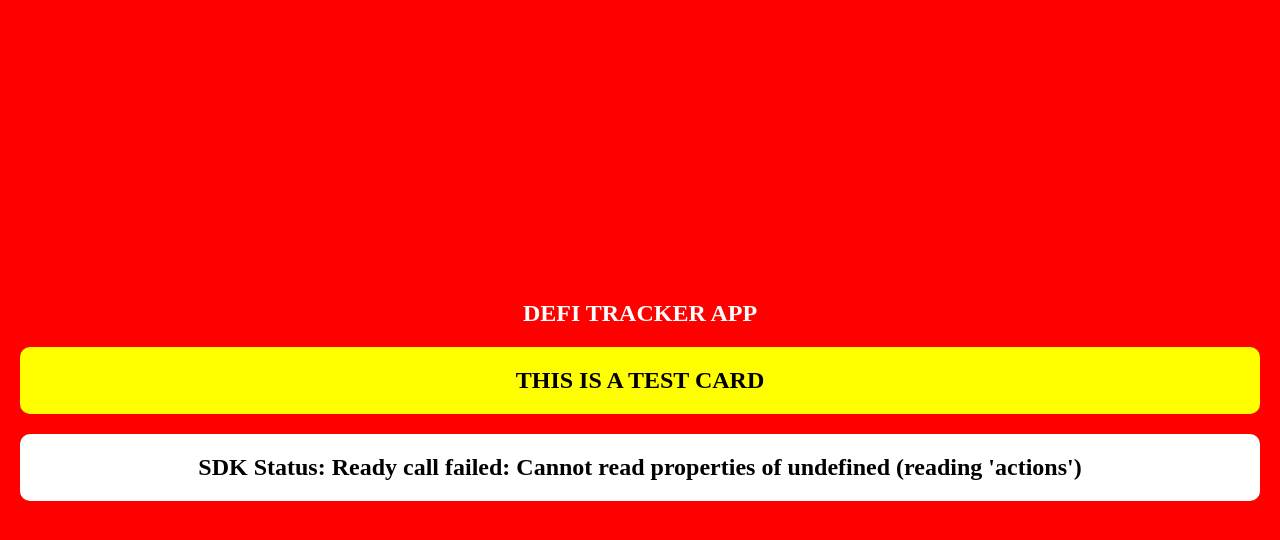
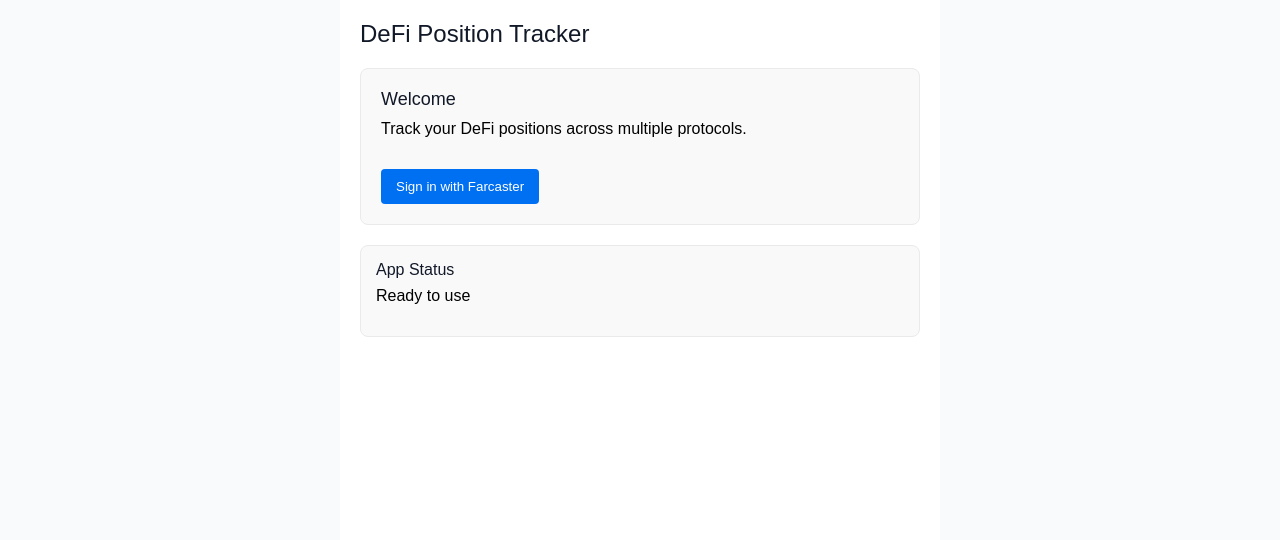
Before and after one commit to SVVVG3/defi-tracker-mini-app, a Next.js app: page / in a window 1280 px wide. Shown: the top 540 px of the page. Built offline with nearby package versions, Linux system fonts and the light colour scheme.

Commit message:
fix: create SSR-friendly static page with immediate ready() call

```diff
--- a/src/pages/index.tsx
+++ b/src/pages/index.tsx
@@ -1,37 +1,36 @@
-import { useEffect, useState } from 'react';
+import { useEffect } from 'react';
 import Head from 'next/head';
 
+// This is a static page that will load quickly before any JavaScript
 export default function Home() {
-  const [sdkStatus, setSdkStatus] = useState('Not yet loaded');
+  // Mount effect for client-side initialization
+  useEffect(() => {
+    // Try to initialize SDK in a non-blocking way
+    const initSDK = async () => {
+      try {
+        const { sdk } = await import('@farcaster/frame-sdk');
 
-  // Initialize SDK after content is visible
-  useEffect(() => {
-    // Add a delay to ensure content renders first
-    const timer = setTimeout(async () => {
-      try {
-        // Load SDK only after content is visible
-        const { sdk } = await import('@farcaster/frame-sdk');
-        setSdkStatus('SDK loaded, calling ready()');
-
-        // Call ready
+        // Call ready immediately - the KEY is to call it as early as possible
+        // Not waiting for any state changes or checks
         try {
           await sdk.actions.ready({ disableNativeGestures: true });
-          setSdkStatus('Ready called successfully');
+          console.log('Ready called');
         } catch (e) {
-          setSdkStatus('Ready call failed: ' + (e instanceof Error ? e.message : String(e)));
+          console.error('Ready call failed:', e);
         }
       } catch (e) {
-        setSdkStatus('Failed to load SDK: ' + (e instanceof Error ? e.message : String(e)));
+        console.error('Failed to load SDK:', e);
       }
-    }, 1000); // 1 second delay
+    };
 
-    return () => clearTimeout(timer);
+    // Start initializing without blocking rendering
+    initSDK();
   }, []);
 
   return (
     <>
       <Head>
-        <title>DeFi Position Tracker | Farcaster Mini App</title>
+        <title>DeFi Position Tracker</title>
         <meta name="description" content="Track your DeFi positions on Base chain" />
         <meta name="viewport" content="width=device-width, initial-scale=1, maximum-scale=1, user-scalable=no, viewport-fit=cover" />
         <meta name="fc:frame" content={JSON.stringify({
@@ -50,40 +49,49 @@
         })} />
       </Head>
 
-      {/* Ultra simple content with inline styles */}
+      {/* Pre-rendered HTML structure - this will be visible before any JS loads */}
       <div style={{
         padding: '20px',
-        backgroundColor: '#FF0000',
-        color: 'white',
-        fontSize: '24px',
-        fontWeight: 'bold',
-        minHeight: '100vh',
-        textAlign: 'center',
-        display: 'flex',
-        flexDirection: 'column',
-        justifyContent: 'center'
+        fontFamily: 'Arial, sans-serif',
+        maxWidth: '600px',
+        margin: '0 auto',
+        color: '#000',
+        backgroundColor: '#fff',
+        minHeight: '100vh'
       }}>
-        <div style={{ marginBottom: '20px' }}>
-          DEFI TRACKER APP
+        <h1 style={{ fontSize: '24px', marginBottom: '20px' }}>DeFi Position Tracker</h1>
+
+        <div style={{
+          padding: '20px',
+          backgroundColor: '#f9f9f9',
+          borderRadius: '8px',
+          border: '1px solid #eaeaea',
+          marginBottom: '20px'
+        }}>
+          <h2 style={{ fontSize: '18px', marginBottom: '10px' }}>Welcome</h2>
+          <p>Track your DeFi positions across multiple protocols.</p>
+          <button style={{
+            marginTop: '15px',
+            padding: '10px 15px',
+            backgroundColor: '#0070f3',
+            color: 'white',
+            border: 'none',
+            borderRadius: '4px',
+            cursor: 'pointer'
+          }}>
+            Sign in with Farcaster
+          </button>
         </div>
 
         <div style={{
-          backgroundColor: '#FFFF00',
-          color: '#000000',
-          padding: '20px',
-          borderRadius: '10px',
-          marginBottom: '20px'
+          padding: '15px',
+          backgroundColor: '#f9f9f9',
+          borderRadius: '8px',
+          border: '1px solid #eaeaea',
+          marginBottom: '15px'
         }}>
-          THIS IS A TEST CARD
-        </div>
-
-        <div style={{
-          backgroundColor: '#FFFFFF',
-          color: '#000000',
-          padding: '20px',
-          borderRadius: '10px'
-        }}>
-          SDK Status: {sdkStatus}
+          <h3 style={{ fontSize: '16px', marginBottom: '8px' }}>App Status</h3>
+          <p>Ready to use</p>
         </div>
       </div>
     </>
```
